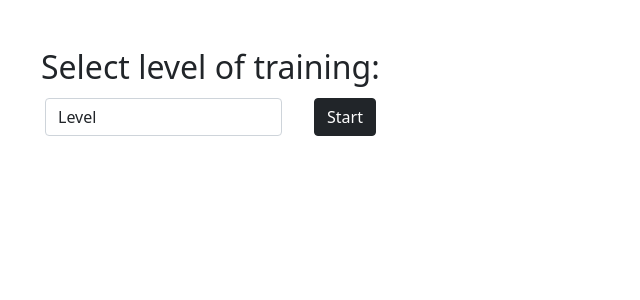
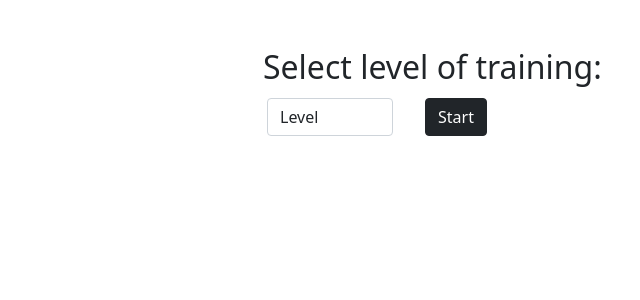
Before and after one commit to nicolasbunjamin/workout, a Flask app: page / in a window 1280 px wide. Shown: the part 58-358 px from the top of the page, without its empty margins (89-729 px from the left). Run offline with Flask 2, Linux system fonts and the light colour scheme.

Commit message:
Made some visual adjustments

```diff
--- a/static/styles.css
+++ b/static/styles.css
@@ -6,3 +6,7 @@
 #timer {
     font-size: x-large
 }
+
+.main-box {
+    max-width: 600px;
+}
--- a/templates/about.html
+++ b/templates/about.html
@@ -1,7 +1,7 @@
 {% extends "layout.html" %}
 
 {% block main %}
-<div class="container-fluid">
+    <div class="container-fluid main-box">
         <h2>About</h2>
         <p>
             This workout web application is based off of /r/bodyweightfitness's
--- a/templates/setup.html
+++ b/templates/setup.html
@@ -1,7 +1,7 @@
 {% extends "layout.html" %}
 
 {% block main %}
-<div class="container-fluid">
+    <div class="container-fluid main-box">
         <form action="/" method="post">
             <div>
                 <h2>Select level of training:</h1>
--- a/templates/workout.html
+++ b/templates/workout.html
@@ -7,7 +7,7 @@ var instructions = {{ instructions | tojson }};
 {% endblock %}
 
 {% block main %}
-    <div class="container-fluid">
+    <div class="container-fluid main-box">
         <div id="instruction-box">
             <h1 id="instruction">{{ instructions[0] }}</h1>
             <p id="timer" class="text-muted"></p>
```
Lines whose indentation alone changed are shown as unchanged.
